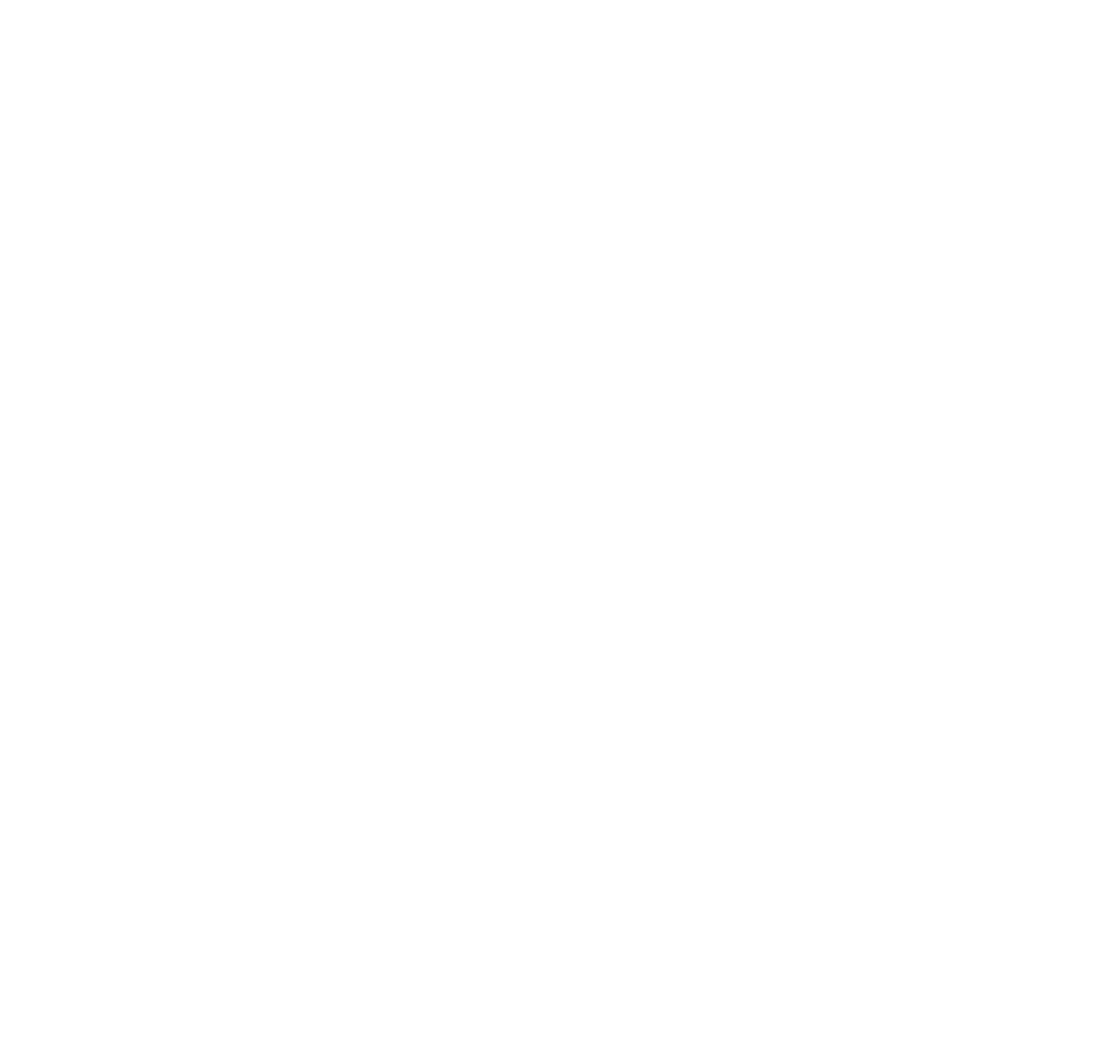
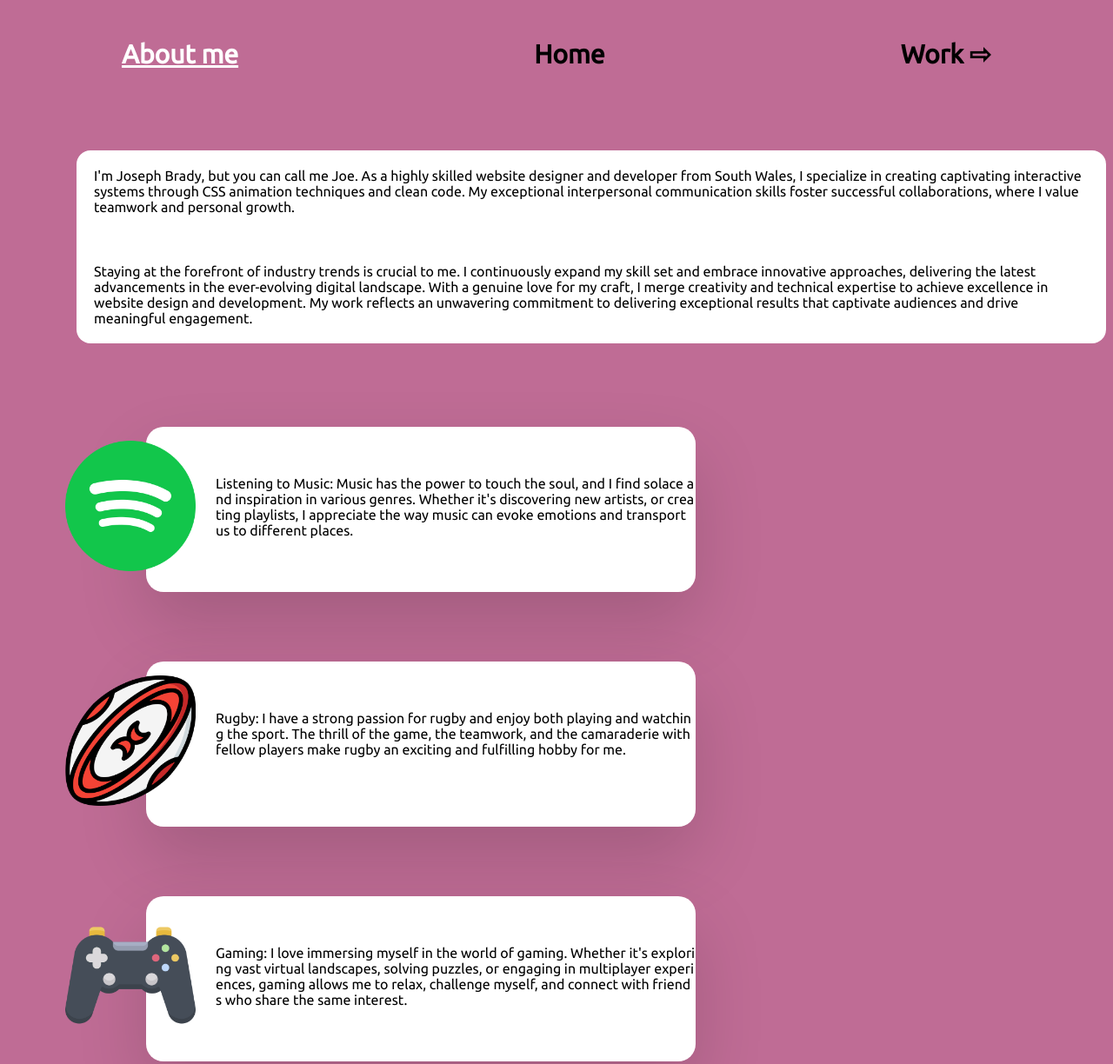
Before and after one commit to JosephBrady01/PortfolioV2, a plain HTML site: page html/portfolio_bio.html in a window 1280 px wide. Shown: the top 1224 px of the page at 87% size. Before the commit the page ends 800 px from the top, so only its background shows below. Drawn offline with Linux system fonts and the light colour scheme.

Commit message:
About me desktop section finshed, comments added.

```diff
--- a/css/portfolio_bio.css
+++ b/css/portfolio_bio.css
@@ -0,0 +1,132 @@
+@import url('https://fonts.googleapis.com/css2?family=Ubuntu&display=swap');
+@import url('https://fonts.googleapis.com/css2?family=Rubik&display=swap');
+
+* {
+    width: 100w;
+    box-sizing: border-box;
+}
+
+body {
+    font-family: 'Ubuntu', sans-serif;
+    background-color: #BF6C95;
+    color: black;
+    text-decoration: none;
+}
+
+/* Used for the navigation */
+
+.grid {
+    display: grid;
+    grid-template-columns: auto auto auto;
+    padding: 0.6em;
+    grid-gap: 1.25em;
+    font-size: 15pt;
+}
+
+/* Hover state used for the navigation */
+
+a {
+    text-decoration: none;
+    color: black;
+    --b: 0.1em;   /* the thickness of the line */
+    --c: white; /* the color */
+    color: #0000;
+    padding-block: var(--b);
+    background:
+    linear-gradient(var(--c) 50%,#000 0) 0% calc(100% - var(--_p,0%))/100% 200%,
+    linear-gradient(var(--c) 0 0) 0% var(--_p,0%)/var(--_p,0%) var(--b) no-repeat;
+    -webkit-background-clip: text,padding-box;
+    background-clip: text,padding-box;
+    transition: .3s var(--_s,0s) linear,background-size .3s calc(.3s - var(--_s,0s));
+}
+
+.about-me {
+    padding-left: 4em;
+    text-align: left;
+    color: white;
+    text-decoration: underline;
+}
+
+.home {
+    text-align: center;
+}
+
+.work {
+    text-align: right;
+    padding-right: 4em;
+}
+
+a:hover {
+    --_p: 100%;
+    --_s: .3s;
+}
+
+.bio-text {
+    font: 'Rubik', sans-serif;
+    padding: 1.25em;
+}
+
+.bio-text-container {
+    background-color: #fff;
+    border-radius: 1em;
+    line-break: auto;
+    margin-top: 3.5em;
+    margin-left: 5em;
+    text-align: left;
+}
+
+.card-container {
+    display: grid;
+    grid-template-columns: auto;
+    grid-template-rows: auto repeat(5);
+    font: 'Rubik', sans-serif;
+    word-break: break-all;
+}
+
+.flex {
+    display: flex;
+    justify-content: left;
+    align-items: left;
+}
+
+.card {
+    position: relative;
+    height: 11.875em;
+    background: #fff;
+    border-radius: 1.25em;
+    box-shadow: 0 2.1875em 5em rgba(0,0,0,0.15);
+    margin-top: 5em;
+    margin-left: 10em;
+    width: 50%;
+}
+
+.image-box {
+    position: absolute;
+    align-items: center;
+    justify-content: center;
+    left: 50%;
+    left: -1.125em;
+    transform: translateX(-50%);
+    width: 9.375em;
+    height: 9.375;
+    border-radius: 1.25em;
+    box-shadow: 0 0.9375em 3.125 rgba(0,0,0,0.35);
+    overflow: hidden;
+    margin-top: 1em;
+}
+
+.image-box img {
+    width: 9.375em;
+    height: 9.375;
+    position: relative;
+    object-fit: cover;
+    align-items: center;
+    justify-content: center;
+}
+
+.card-text {
+    line-break: strict;
+    margin-top: 3.5em;
+    margin-left: 5em;
+    text-align: left;
+}
--- a/css/portfolio_home.css
+++ b/css/portfolio_home.css
@@ -26,7 +26,7 @@ body{
     animation: 3s ease-out 0s 1 slideFromLeft;
 }
 
-
+/* This code is used to show the expansion of a section when hovered over */
 body:has(.welcome:hover) {
     grid-template-columns: 31.25em 29.875em 29.875em 29.875em;
     animation-delay: 0s;
@@ -47,7 +47,7 @@ body:has(.contact:hover) {
     animation-delay: 0s;
 }
 
-/*
+/* This is for the animation of the sections to fly in from the right */
 @keyframes slideFromLeft {
     0% {
         transform: translateX(200%);
@@ -56,24 +56,26 @@ body:has(.contact:hover) {
         transform: translateX(0);
     }
 }
-*/
+
 
 section{
     border-style: solid;
     border-right: none;
 }
 
+.bio-text, .work-text, .contact-text {
+    margin-top: 80%;
+}
+
 .contact {
     border-right: solid;
 }
 
+/* Welcome section */
+
 .welcome {
     text-align: center;
     background-color: #69A6D1;
-}
-
-.bio-text, .work-text, .contact-text {
-    margin-top: 80%;
 }
 
 .pp{
@@ -97,6 +99,8 @@ section{
     font-weight: 200;
 }
 
+/* Bio section */
+
 .bio {
     background-color: #BF6C95;
     position: static;
@@ -113,6 +117,8 @@ bio:hover {
     text-align: center;
     font-weight: 200;
 }
+
+/* Button syle is used across the entire page */
 
 .see-more {
     background-color: #A1EAF2;
@@ -183,6 +189,8 @@ a #button-contact {
     margin-left: 25%;
 }
 
+/* Animation for the background images on the bio section*/
+
 @keyframes flowup {
 
     from {
@@ -196,6 +204,7 @@ a #button-contact {
     }
 }
 
+/* Work section */
 .work {
     background-color: #6667AB;
     z-index: 0;
@@ -214,6 +223,8 @@ a #button-contact {
     -moz-transition: opacity 1s ease-in-out;
     -webkit-transition: opacity 1s ease-in-out;
 }
+
+/* Simple hover state used for the work background images */
 
 .background-images {
     z-index: -1;
@@ -264,6 +275,8 @@ a #button-contact {
     -webkit-transition: opacity .55s ease-in-out;
 }
 
+/* Contact section */
+
 .contact {
     background-color: #355C7D;
 }
--- a/html/portfolio_bio.html
+++ b/html/portfolio_bio.html
@@ -0,0 +1,86 @@
+<!DOCTYPE html>
+<html lang="en">
+<head>
+    <meta charset="UTF-8">
+    <meta name="viewport" content="width=device-width, initial-scale=1.0">
+    <link rel="stylesheet" href="../css/portfolio_bio.css">
+    <title>Personal Portfolio Bio</title>
+</head>
+<body>
+ <nav class="grid">
+    <h1 class="about-me"> About me </h1>
+    <h1 class="home"><a href="portfolio_home.html"> Home </a></h1>
+    <h1 class="work"> <a href="portfolio_work.html"> Work <span> &#8680</span></a></h1>
+</nav>
+<div class="bio-text-container">
+<p class="bio-text">I'm Joseph Brady, but you can call me Joe. As a highly skilled website designer and developer from South Wales, I specialize in creating captivating interactive systems through CSS animation techniques and clean code.
+    My exceptional interpersonal communication skills foster successful collaborations, where I value teamwork and personal growth.</p>
+
+    <p class="bio-text">Staying at the forefront of industry trends is crucial to me. I continuously expand my skill set and embrace innovative approaches, delivering the latest advancements in the ever-evolving digital landscape. With a genuine love for my craft, I merge creativity and technical expertise to achieve excellence in website design and development.
+    My work reflects an unwavering commitment to delivering exceptional results that captivate audiences and drive meaningful engagement.</p>
+</div>
+    <section class="card-container">
+        <div class="flex">
+        <div class="card">
+            <div class="image-box">
+                <img src="../images/Bio section/spotify.png" alt="Spotify logo">
+            </div>
+            <p class="card-text">Listening to Music: Music has the power to touch the soul, and I find solace and inspiration in various
+                genres. Whether it's discovering new artists, or creating playlists, I appreciate the way music can evoke emotions and
+                transport us to different places.</p>
+        </div>
+    </div>
+    <div class="flex">
+        <div class="card">
+            <div class="image-box">
+                <img src="../images/Bio section/rugby.png" alt="A rugby ball">
+            </div>
+            <p class="card-text">Rugby: I have a strong passion for rugby and enjoy both playing and watching the sport.
+                The thrill of the game, the teamwork, and the camaraderie with fellow players make rugby an exciting
+                and fulfilling hobby for me.</p>
+        </div>
+    </div>
+    <div class="flex">
+        <div class="card">
+            <div class="image-box">
+                <img src="../images/Bio section/game-controller.png" alt="A gaming controller">
+            </div>
+            <p class="card-text">Gaming: I love immersing myself in the world of gaming. Whether it's exploring vast virtual landscapes,
+                solving puzzles, or engaging in multiplayer experiences, gaming allows me to relax, challenge myself, and connect with friends
+                who share the same interest.</p>
+        </div>
+    </div>
+    <div class="flex">
+        <div class="card">
+            <div class="image-box">
+                <img src="../images/Bio section/programming.png" alt="A laptop with programming graphics">
+            </div>
+            <p class="card-text">Coding/Programming: I have a keen interest in technology and enjoy the art of coding and programming.
+                Building websites, developing software, and solving coding challenges are not only intellectually stimulating but also
+                provide me with a creative outlet to bring ideas to life.</p>
+        </div>
+    </div>
+    <div class="flex">
+        <div class="card">
+            <div class="image-box">
+                <img src="../images/Bio section/wales.png" alt="The Welsh flag">
+            </div>
+            <p class="card-text">Wales: As a lover of Welsh culture and heritage, I find great joy in learning about Wales and all it has
+                to offer. From its rich history and traditions to its breathtaking landscapes, I embrace opportunities to explore and
+                celebrate the beauty of Wales.</p>
+        </div>
+    </div>
+    <div class="flex">
+        <div class="card">
+            <div class="image-box">
+                <img src="../images/Bio section/watching-a-movie.png" alt="Movie screen with popcorn & drink">
+            </div>
+            <p class="card-text">Film & TV: I enjoy immersing myself in the world of film and television. From classic movies to binge-worthy
+                series, I appreciate storytelling in visual form. I love exploring different genres, analyzing plots, and discussing my
+                favorite shows with fellow enthusiasts.</p>
+        </div>
+    </div>
+    </section>
+</body>
+</html>
+<script type="text/JavaScript" src="../js/portfolio_bio.js"></script>
```
Also changed, not shown: html/portfolio_home.html (+2 -0 lines).
